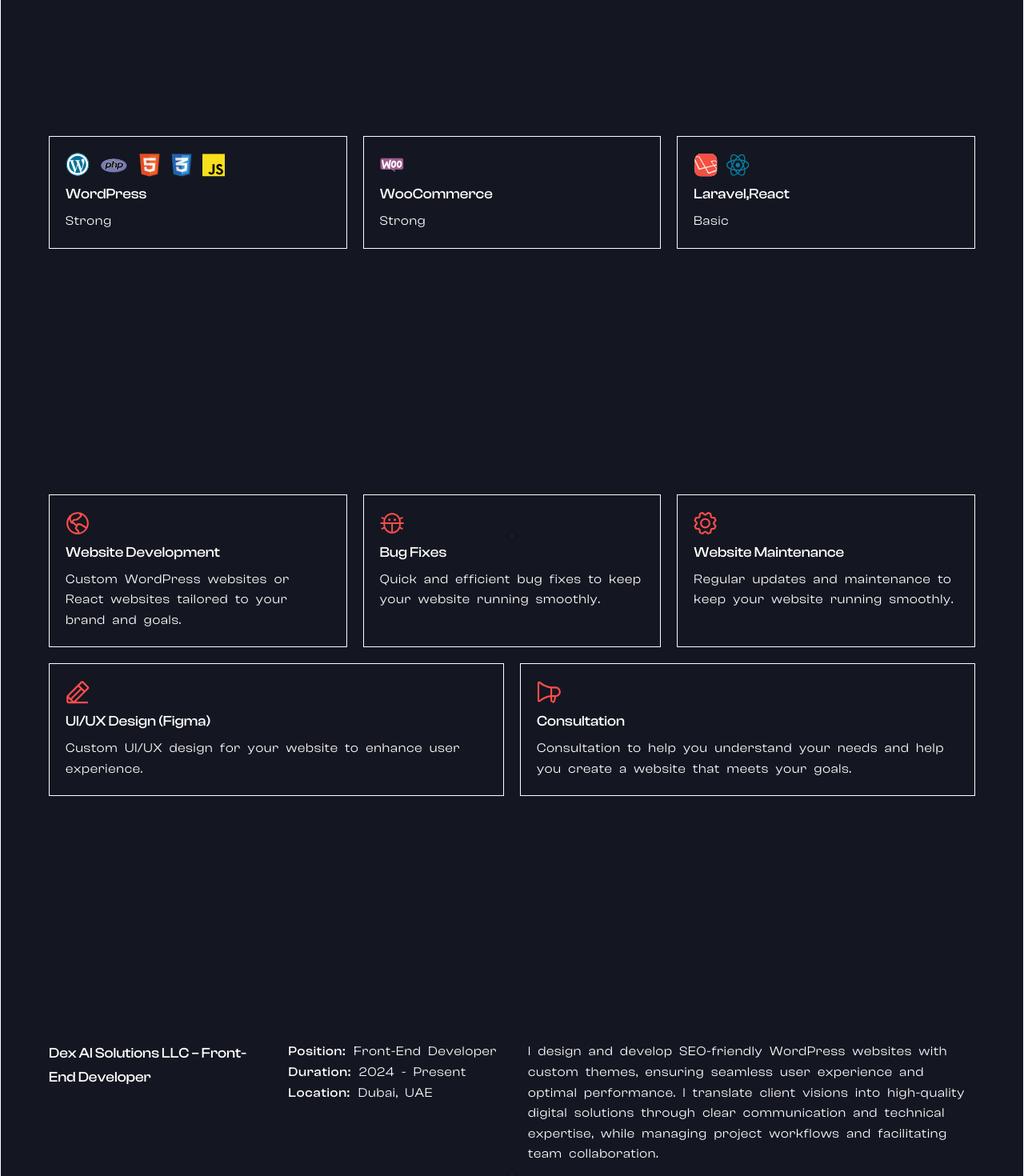
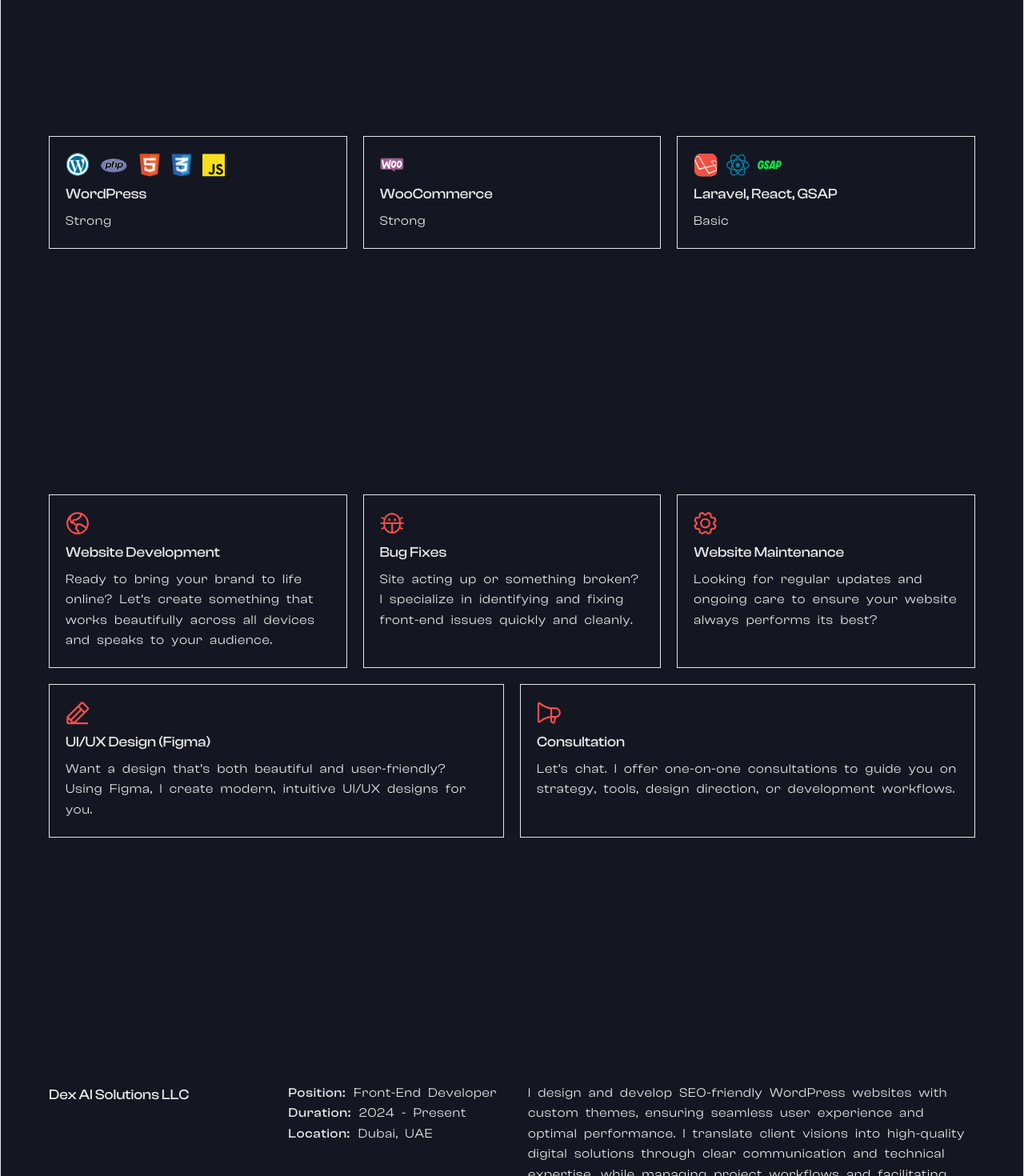
Before and after one commit to nihaal-mansoor/Portfolio, a React (Vite) app: page / in a window 1280 px wide. Shown: the part 1330-2800 px from the top of the page at 80% size. Built offline with nearby package versions, Linux system fonts and the light colour scheme; a web font is replaced by a local one.

Commit message:
Copy edits

```diff
--- a/src/components/Hero.jsx
+++ b/src/components/Hero.jsx
@@ -19,7 +19,7 @@ const Hero = () => {
           </div>
       </div>
       <div className="ticker-wrapper">
-          <p className="ticker-text">Crafting clean, functional websites with 5+ years of experience.</p>
+          <p className="ticker-text">Crafting clean, functional websites with 4+ years of experience.</p>
       </div>
     </section>
   )
--- a/src/components/TechStack.jsx
+++ b/src/components/TechStack.jsx
@@ -6,6 +6,7 @@ import jsIcon from '../assets/js-icon.svg';
 import woocommerceIcon from '../assets/woocommerce-icon.svg';
 import laravelIcon from '../assets/laravel-icon.svg';
 import reactIcon from '../assets/react-icon.svg';
+import gsapIcon from '../assets/gsap-icon.svg';
 import AnimatedTitle from './AnimatedTitle';
 import AnimatedHR from './AnimatedHR';
 
@@ -39,8 +40,9 @@ const TechStack = () => {
                     <div className="tech-stack-item-icons">
                         <img src={ laravelIcon } alt="Laravel" width="30" height="30" />
                         <img src={ reactIcon } alt="React" width="30" height="30" />
+                        <img src={ gsapIcon } alt="React" width="30" height="30" />
                     </div>
-                    <h3 className="text-base font-clash-medium">Laravel,React</h3>
+                    <h3 className="text-base font-clash-medium">Laravel, React, GSAP</h3>
                     <p className="font-clash-regular">Basic</p>
                 </div>
             </div>
--- a/src/components/WhatIDo.jsx
+++ b/src/components/WhatIDo.jsx
@@ -17,28 +17,27 @@ const WhatIDo = () => {
                 <div className="what-i-do-item">
                     <img src={ websiteDevelopmentIcon } alt="WordPress" width="30" height="30" />
                     <h3 className="text-base font-clash-medium">Website Development</h3>
-                    <p className="font-clash-regular">Custom WordPress websites or React websites tailored to your brand and goals.</p>
+                    <p className="font-clash-regular">Ready to bring your brand to life online? Let’s create something that works beautifully across all devices and speaks to your audience.</p>
                 </div>
                 <div className="what-i-do-item">
                     <img src={ bugFixesIcon } alt="Bug" width="30" height="30" />
                     <h3 className="text-base font-clash-medium">Bug Fixes</h3>
-                    <p className="font-clash-regular">Quick and efficient bug fixes to keep your website running smoothly.</p>
+                    <p className="font-clash-regular">Site acting up or something broken? I specialize in identifying and fixing front-end issues quickly and cleanly.</p>
                 </div>
                 <div className="what-i-do-item">
                     <img src={ websiteMaintenanceIcon } alt="Maintenance" width="30" height="30" />
                     <h3 className="text-base font-clash-medium">Website Maintenance</h3>
-                    <p className="font-clash-regular">Regular updates and maintenance to keep your website running smoothly.</p>
+                    <p className="font-clash-regular">Looking for regular updates and ongoing care to ensure your website always performs its best?</p>
                 </div>
                 <div className="what-i-do-item">
                     <img src={ uiUxDesignIcon } alt="Design" width="30" height="30" />
                     <h3 className="text-base font-clash-medium">UI/UX Design (Figma)</h3>
-                    <p className="font-clash-regular">Custom UI/UX design for your website to enhance user experience.</p>
+                    <p className="font-clash-regular">Want a design that’s both beautiful and user-friendly? Using Figma, I create modern, intuitive UI/UX designs for you.</p>
                 </div>
                 <div className="what-i-do-item">
                     <img src={ consultationIcon } alt="Consultation" width="30" height="30" />
                     <h3 className="text-base font-clash-medium">Consultation</h3>
-                    <p className="font-clash-regular">Consultation to help you understand your needs and help you create a website that meets your
-                        goals.</p>
+                    <p className="font-clash-regular">Let’s chat. I offer one-on-one consultations to guide you on strategy, tools, design direction, or development workflows.</p>
                 </div>
             </div>
         </div>
--- a/src/components/Work.jsx
+++ b/src/components/Work.jsx
@@ -9,7 +9,7 @@ const Work = () => {
             <AnimatedTitle>WORK</AnimatedTitle>
             <AnimatedHR />
             <div className="job-list">
-                <h3 className="text-base font-clash-medium">Dex AI Solutions LLC – Front-End Developer</h3>
+                <h3 className="text-base font-clash-medium">Dex AI Solutions LLC</h3>
                 <div>
                     <div className="job-list-item">
                         <p className="font-clash-medium">Position:</p>
@@ -32,15 +32,15 @@ const Work = () => {
                 </div>
             </div>
             <div className="job-list">
-                <h3 className="text-base font-clash-medium">Precise Communicaitons LLC</h3>
+                <h3 className="text-base font-clash-medium">Precise Communications Design LLC</h3>
                 <div>
                     <div className="job-list-item">
                         <p className="font-clash-medium">Position:</p>
-                        <p className="font-clash-regular">Front-End Developer</p>
+                        <p className="font-clash-regular">PHP Developer</p>
                     </div>
                     <div className="job-list-item">
                         <p className="font-clash-medium">Duration:</p>
-                        <p className="font-clash-regular">2024 - Present</p>
+                        <p className="font-clash-regular">January 2021 - February 2023</p>
                     </div>
                     <div className="job-list-item">
                         <p className="font-clash-medium">Location:</p>
@@ -60,11 +60,11 @@ const Work = () => {
                 <div>
                     <div className="job-list-item">
                         <p className="font-clash-medium">Position:</p>
-                        <p className="font-clash-regular">Front-End Developer</p>
+                        <p className="font-clash-regular">Office Admin/Web Developer</p>
                     </div>
                     <div className="job-list-item">
                         <p className="font-clash-medium">Duration:</p>
-                        <p className="font-clash-regular">2024 - Present</p>
+                        <p className="font-clash-regular">January 2019 – October 2019</p>
                     </div>
                     <div className="job-list-item">
                         <p className="font-clash-medium">Location:</p>
--- a/src/index.css
+++ b/src/index.css
@@ -13,7 +13,7 @@
 /* CSS Variables */
 :root {
 	--accent-100: #ff4d4d;
-	--text-100: #ffffff;
+	--text-100: #e7e7e7;
 	--bg-100: #141721;
 	--bg-form: #151721;
 	--button-bg: var(--accent-100);
@@ -96,6 +96,7 @@ body {
 	display: flex;
 	flex-direction: column;
 	gap: var(--container-gap);
+	margin: auto;
 }
 
 .d-flex {
```
Also changed, not shown: src/assets/gsap-icon.svg (added).
